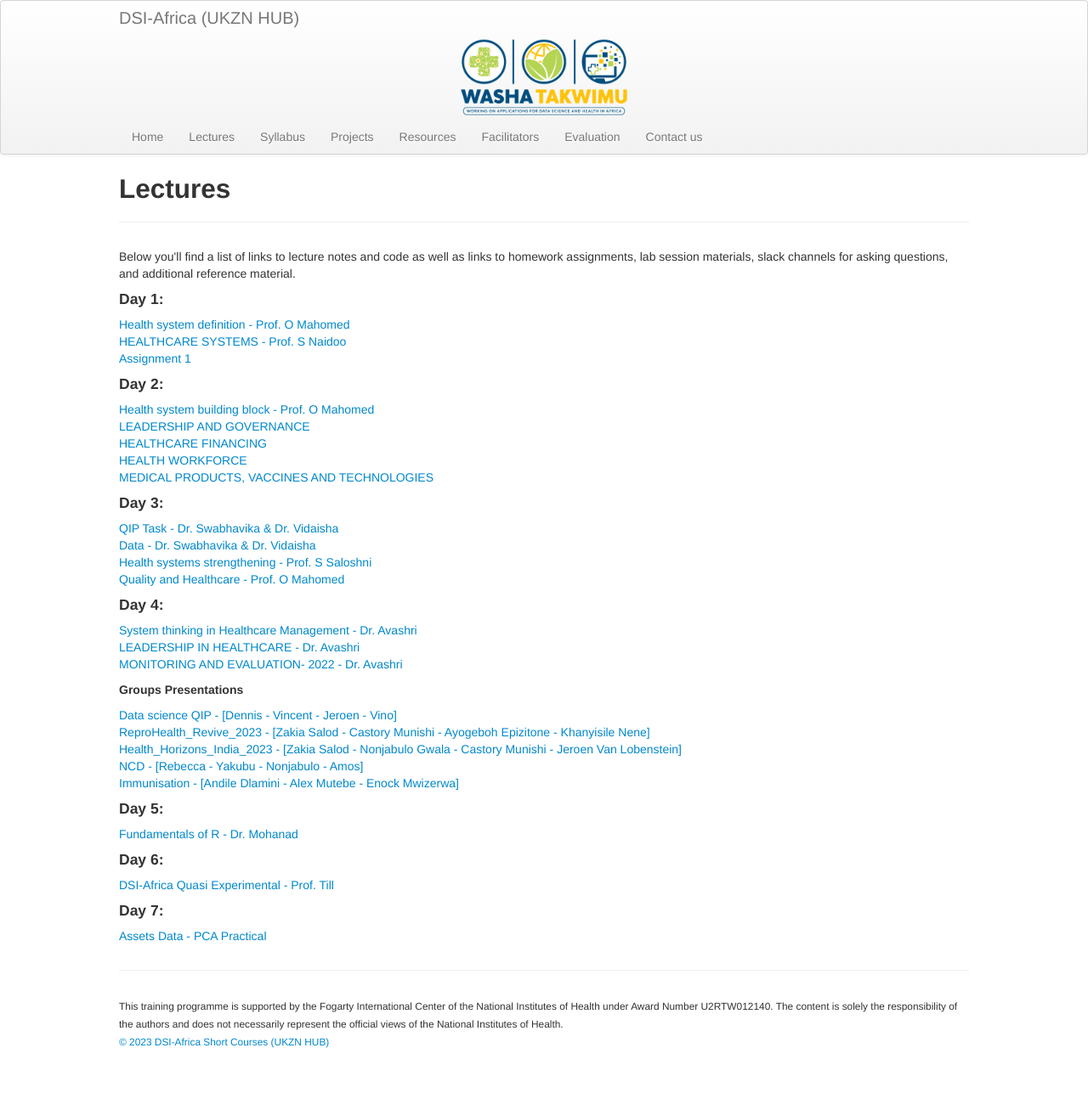
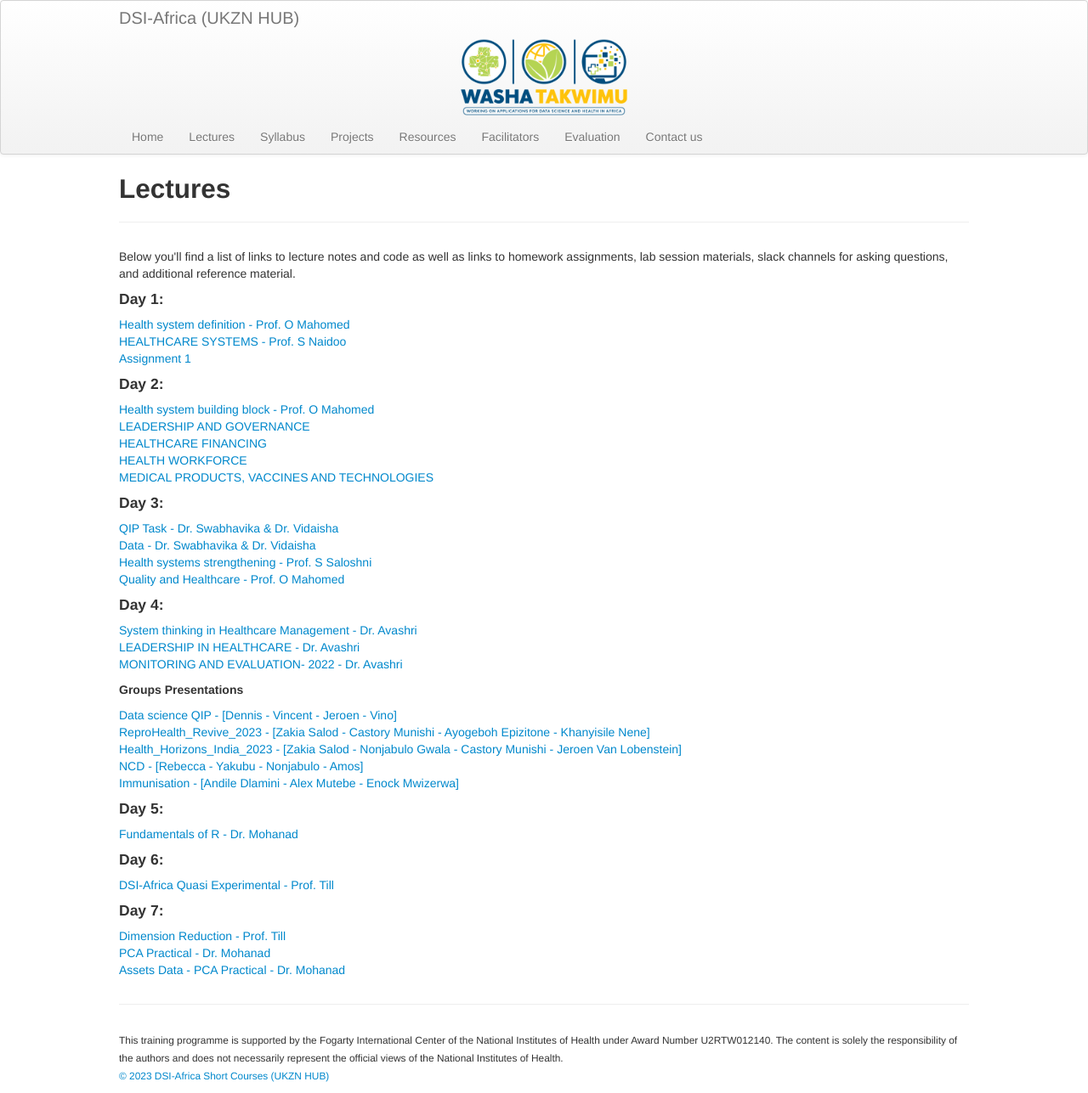
Before and after one commit to hscourseukzn/hscourseukzn.github.io, a Jekyll site: the page built from pages/lectures.md, in a window 1280 px wide. Shown: the whole page at 85% size. Built offline with Jekyll 4.4.1, drawn with Linux system fonts in a browser that asks for light colours; before the commit the page ends 1247 px from its top, so only the background shows below that.

Commit message:
Update lectures.md

```diff
--- a/pages/lectures.md
+++ b/pages/lectures.md
@@ -188,7 +188,13 @@ Below you'll find a list of links to lecture notes and code as well as links to
 
 <h4> Day 7:</h4>
 
-<a href="https://hscourseukzn.github.io/PDFLectures/Assets_Data - prac.csv" download> Assets Data - PCA Practical </a> <br>
+<a href="https://hscourseukzn.github.io/PDFLectures/DSI-Africa dimension reduction.pdf" download> Dimension Reduction - Prof. Till </a> <br>
+
+<a href="https://hscourseukzn.github.io/PDFLectures/HS_prac2.Rmd" download> PCA Practical - Dr. Mohanad </a> <br>
+
+<a href="https://hscourseukzn.github.io/PDFLectures/Assets_Data - prac.csv" download> Assets Data - PCA Practical - Dr. Mohanad </a> <br>
+
+
 
 </body>
 </html>
```
